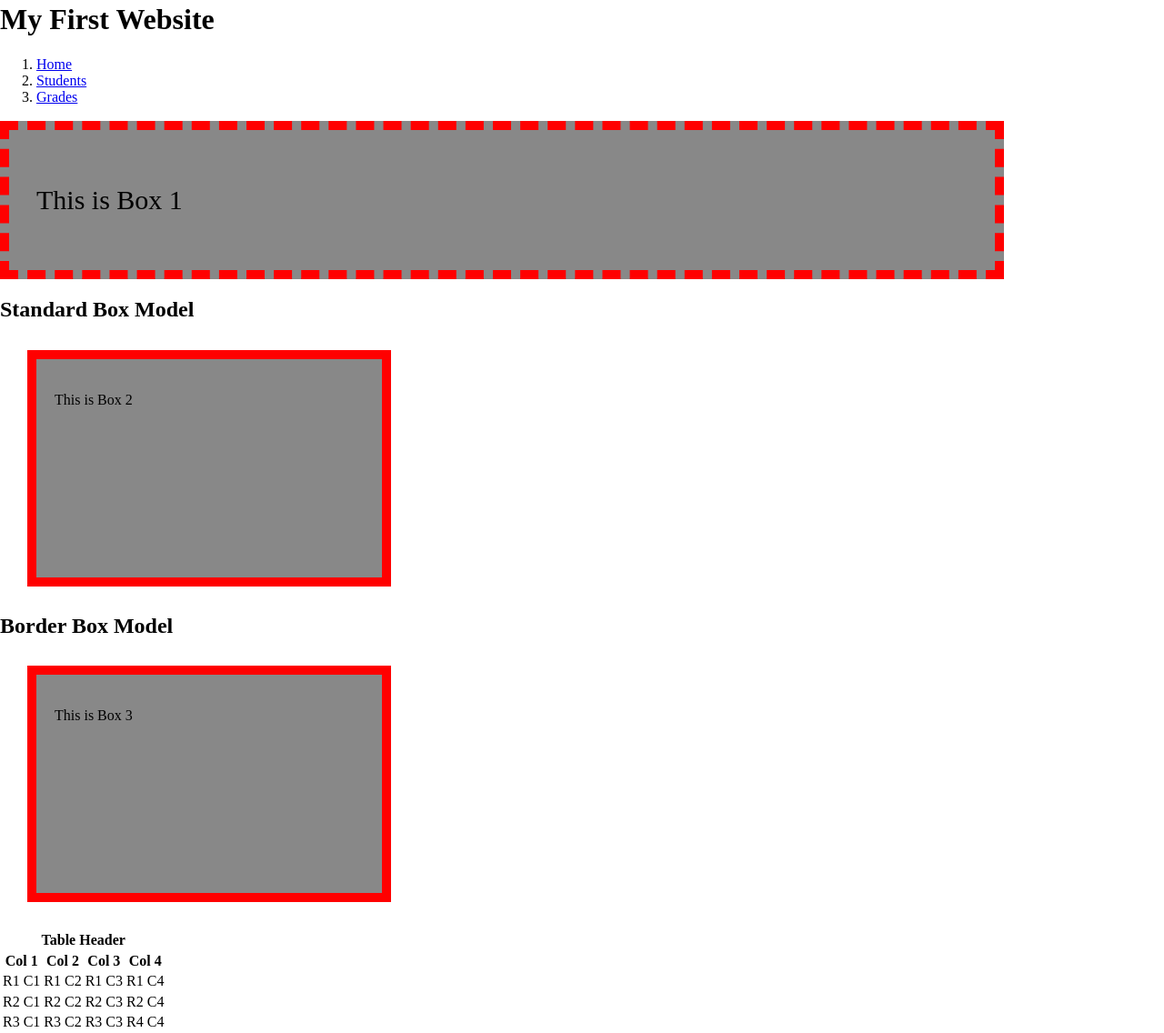
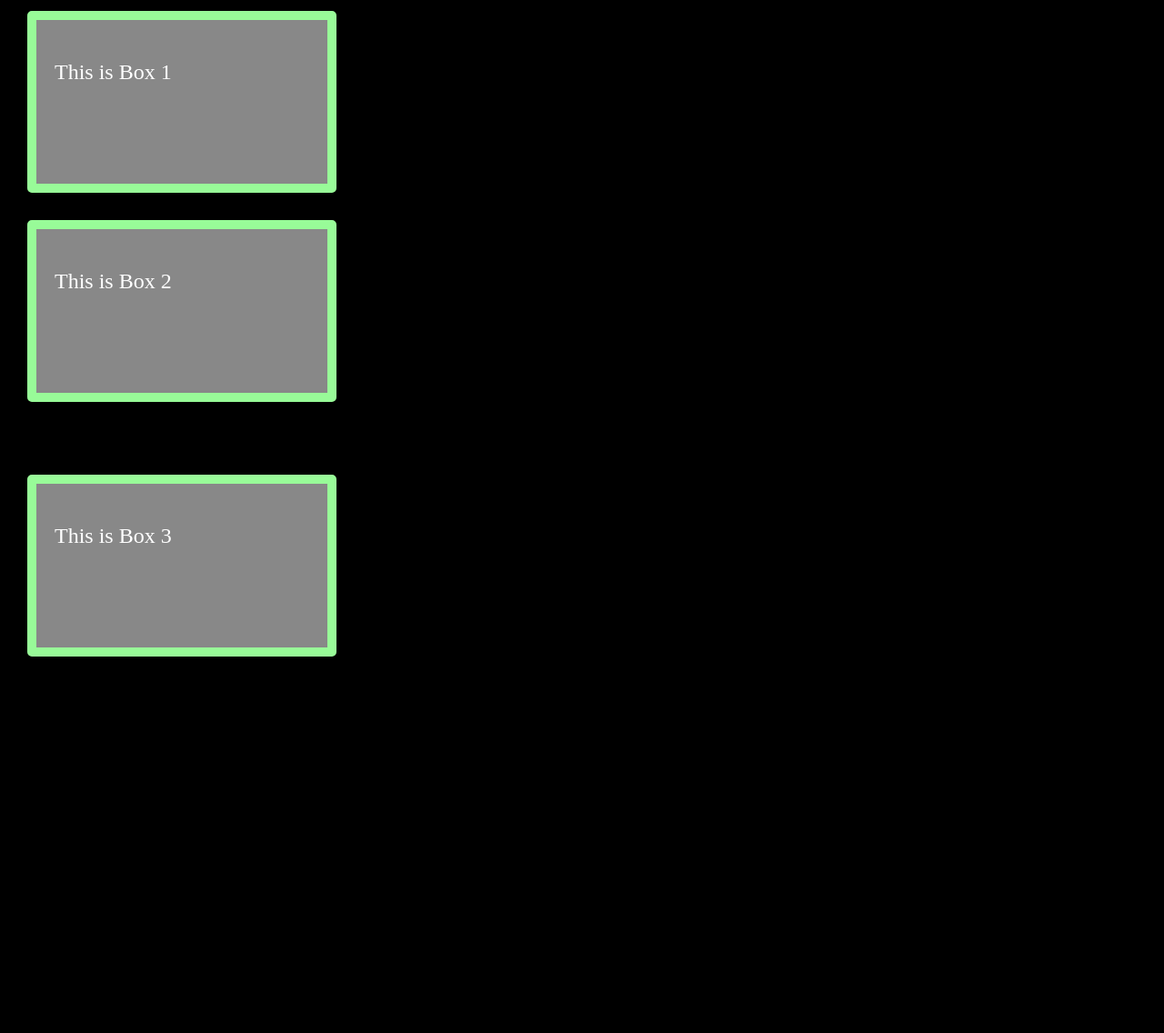
Before and after one commit to errlearn/testrepo, a plain HTML site: page index.html in a window 1280 px wide. Shown: the part 18-1154 px from the top of the page at 91% size. After the commit the page ends 800 px from the top, so only its background shows below. Drawn offline with Linux system fonts and the light colour scheme.

Commit message:
deleting some files and codes commit

```diff
--- a/css/style.css
+++ b/css/style.css
@@ -1,27 +1,45 @@
-#box1 {
-  background-color: #888888;
-  padding: 30px;
-  border: 10px dashed red;
-  font-size: 30px;
-  width: 80%;
+body {
+  background-color: #000000;
 }
 
-#box2 {
-  box-sizing: content-box; /* This is alreday default */
+main p, div{
+  color: #FFFFFF ;
+  font-size: 24px;
+}
+
+#box1 {
+  box-sizing: border-box;
   background-color: #888888;
   width: 340px;
   height: 200px;
   padding: 20px;
-  border: 10px solid red;
-  margin: 30px;
+  border: 10px solid #98FB98;
+  border-radius: 5px;
+  margin: 30px 30px 40px;
+}
+
+#box2 {
+  box-sizing: border-box;
+  background-color: #888888;
+  width: 340px;
+  height: 200px;
+  padding: 20px;
+  border: 10px solid #98FB98;
+  border-radius: 5px;
+  margin: 50px 30px 30px;
+  position: relative;
+  bottom: 20px
 }
 
 #box3 {
   box-sizing: border-box;
   background-color: #888888;
-  width: 400px;
-  height: 260px;
+  width: 340px;
+  height: 200px;
   padding: 20px;
-  border: 10px solid red;
+  border: 10px solid #98FB98;
+  border-radius: 5px;
   margin: 30px;
+  position: relative;
+  top: 30px
 }
--- a/index.html
+++ b/index.html
@@ -5,60 +5,19 @@
   <meta name="viewport" content="width=device-width, initial-scale=1.0">
   <link rel="stylesheet" href="css/reset.css">
   <link rel="stylesheet" href="css/style.css">
-  <title>Homepage</title>
+  <title>Practice Mode</title>
 </head>
 <body>
-  <header>
-    <h1>My First Website</h1>
-    <nav>
-      <ol>
-        <li><a href="index.html">Home</a></li>
-        <li><a href="students.html">Students</a></li>
-        <li><a href="grades.html">Grades</a></li>
-      </ol>
-    </nav>
-  </header>
   <main>
     <div id="box1">
       <p>This is Box 1</p>
     </div>
-    <h2>Standard Box Model</h2>
     <div id="box2">
       <p>This is Box 2</p>
     </div>
-    <h2>Border Box Model</h2>
     <div id="box3">
       <p>This is Box 3</p>
     </div>
   </main>
-  <table>
-    <thead>
-      <tr>
-        <th colspan="4">Table Header</th>
-      </tr>
-      <th>Col 1</th>
-      <th>Col 2</th>
-      <th>Col 3</th>
-      <th>Col 4</th>
-    </thead>
-    <tr>
-      <td>R1 C1</td>
-      <td>R1 C2</td>
-      <td>R1 C3</td>
-      <td>R1 C4</td>
-    </tr>
-    <tr>
-      <td>R2 C1</td>
-      <td>R2 C2</td>
-      <td>R2 C3</td>
-      <td>R2 C4</td>
-    </tr>
-    <tr>
-      <td>R3 C1</td>
-      <td>R3 C2</td>
-      <td>R3 C3</td>
-      <td>R4 C4</td>
-    </tr>
-  </table>
 </body>
 </html>
```
Also changed, not shown: grades.html (deleted, +0 -33 lines), students.html (deleted, +0 -33 lines), assets/ptr.png (deleted), 1 other file.
